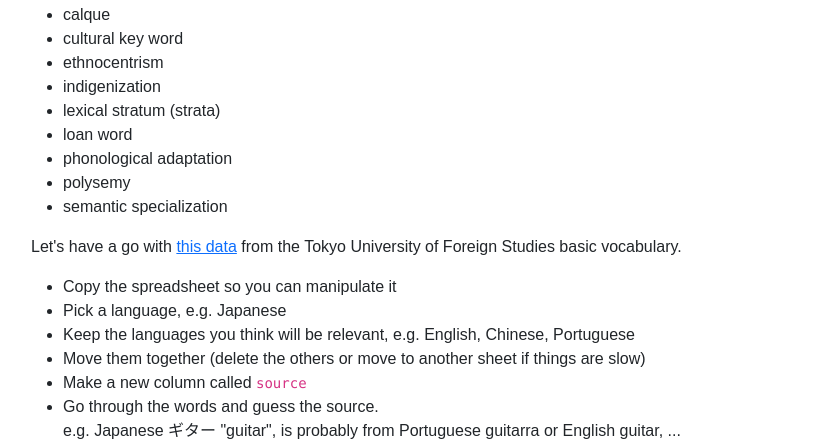
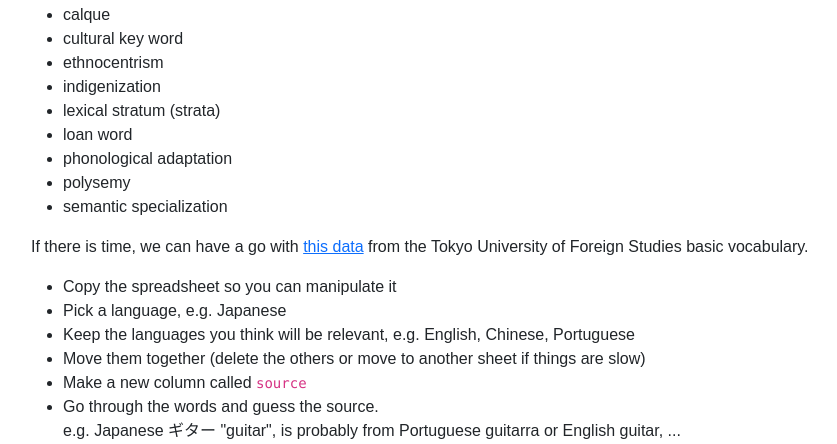
Before and after one commit to bond-lab/Linguistics-of-Asian-Languages, a Flask app: page /week/words/ in a window 1280 px wide. Shown: the part 203-647 px from the top of the page, without its empty margins (51-888 px from the left). Run offline with Flask 3, Linux system fonts and the light colour scheme.

Commit message:
Updated slides for vocabulary

```diff
--- a/docs/week/words/index.html
+++ b/docs/week/words/index.html
@@ -105,7 +105,7 @@
   </ul>
 
 
-<p>Let's have a go with <a href='https://docs.google.com/spreadsheets/d/1_BBdBbkUbLhfkeGUPf-QtuYZHh1g2KlT_qdLbs7vib4/edit?usp=sharing'>this data</a> from the Tokyo University of Foreign Studies basic vocabulary.
+<p>If there is time, we can have a go with <a href='https://docs.google.com/spreadsheets/d/1_BBdBbkUbLhfkeGUPf-QtuYZHh1g2KlT_qdLbs7vib4/edit?usp=sharing'>this data</a> from the Tokyo University of Foreign Studies basic vocabulary.
   <ul>
     <li>Copy the spreadsheet so you can manipulate it
     <li>Pick a language, e.g. Japanese
--- a/web/templates/weeks/words.html
+++ b/web/templates/weeks/words.html
@@ -20,7 +20,7 @@
   </ul>
 
 
-<p>Let's have a go with <a href='https://docs.google.com/spreadsheets/d/1_BBdBbkUbLhfkeGUPf-QtuYZHh1g2KlT_qdLbs7vib4/edit?usp=sharing'>this data</a> from the Tokyo University of Foreign Studies basic vocabulary.
+<p>If there is time, we can have a go with <a href='https://docs.google.com/spreadsheets/d/1_BBdBbkUbLhfkeGUPf-QtuYZHh1g2KlT_qdLbs7vib4/edit?usp=sharing'>this data</a> from the Tokyo University of Foreign Studies basic vocabulary.
   <ul>
     <li>Copy the spreadsheet so you can manipulate it
     <li>Pick a language, e.g. Japanese
```
Also changed, not shown: 4 other files.
